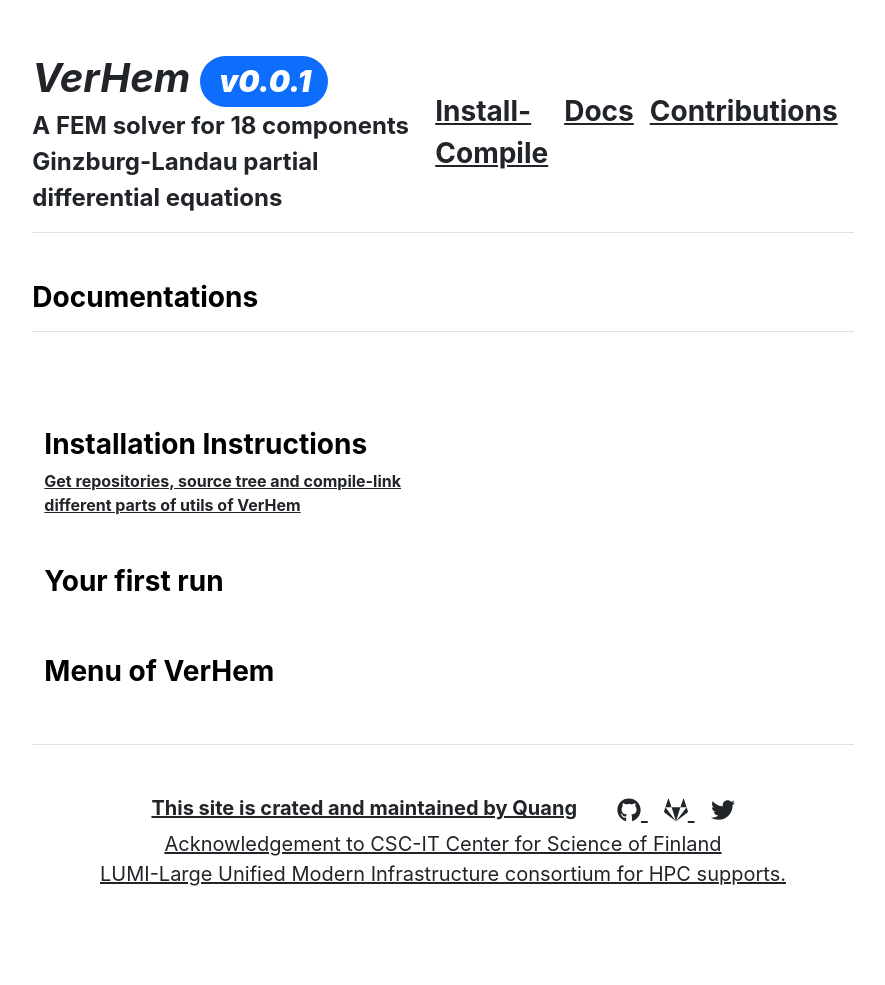
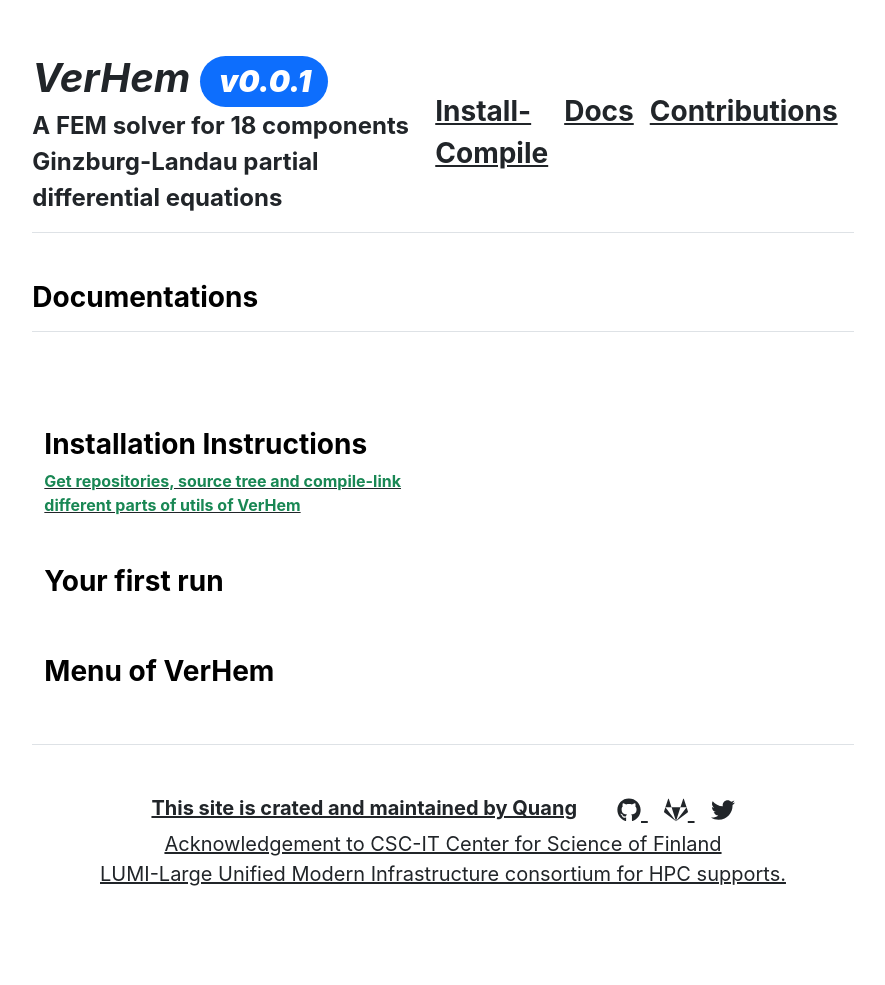
Before and after one commit to VerHem/VerHem.github.io, a Jekyll site: the page built from docs.md, in a window 1280 px wide. Shown: the whole page, without its empty margins (197-1082 px from the left). Built offline with Jekyll 4.4.1, drawn with Linux system fonts in a browser that asks for light colours.

Commit message:
edit  _layouts/docs.html to set up diffferet topic

```diff
--- a/_layouts/docs.html
+++ b/_layouts/docs.html
@@ -12,7 +12,7 @@ layout: default
     <h2 class="fs-3 fw-bold">{{ topic.topic }}</h2>
     {% if topic.topic == "Installation Instructions" %}
       <a href="{{ site.github.url }}/install">
-        <span class="fw-2 fw-bold">
+        <span class="text-success fw-2 fw-bold">
            Get repositories, source tree and compile-link different parts of utils of VerHem
         </span>
       </a>
```
